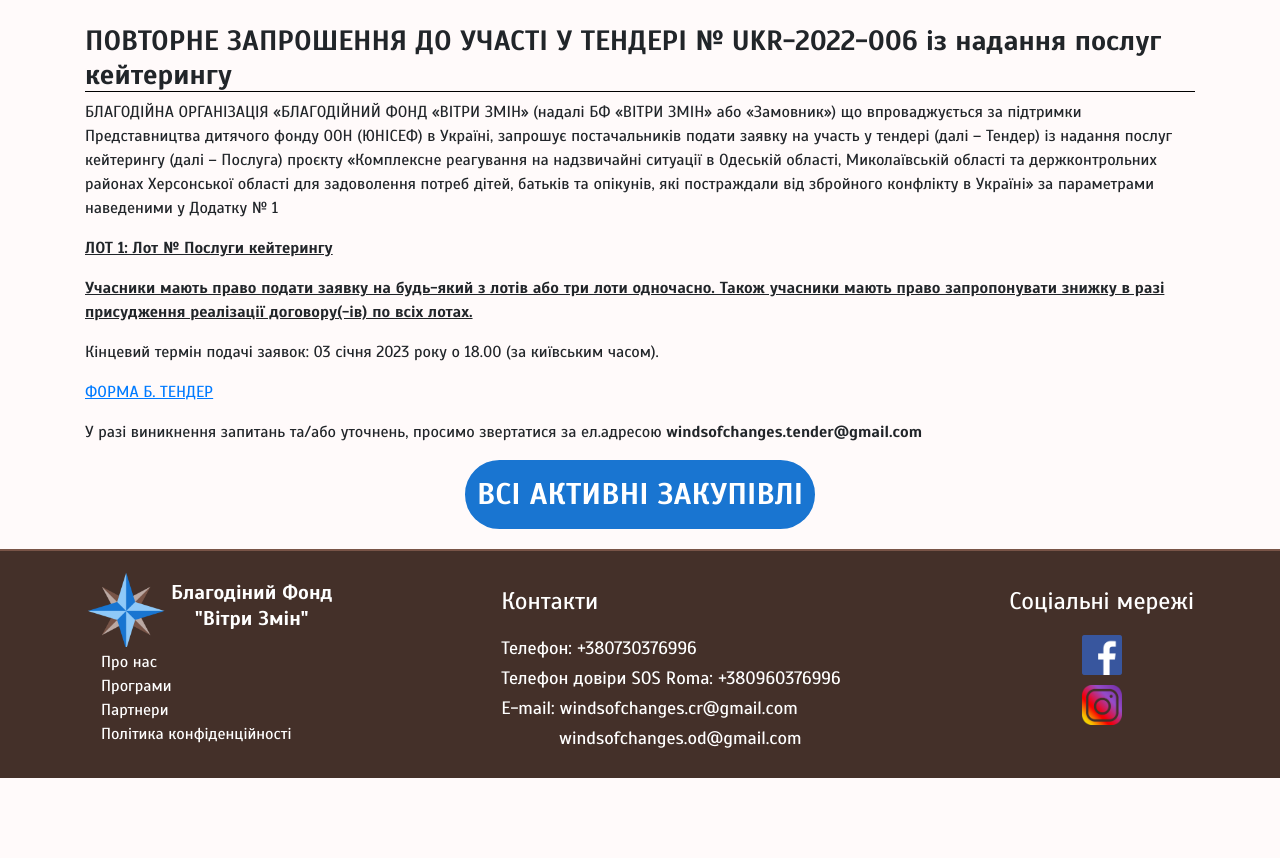
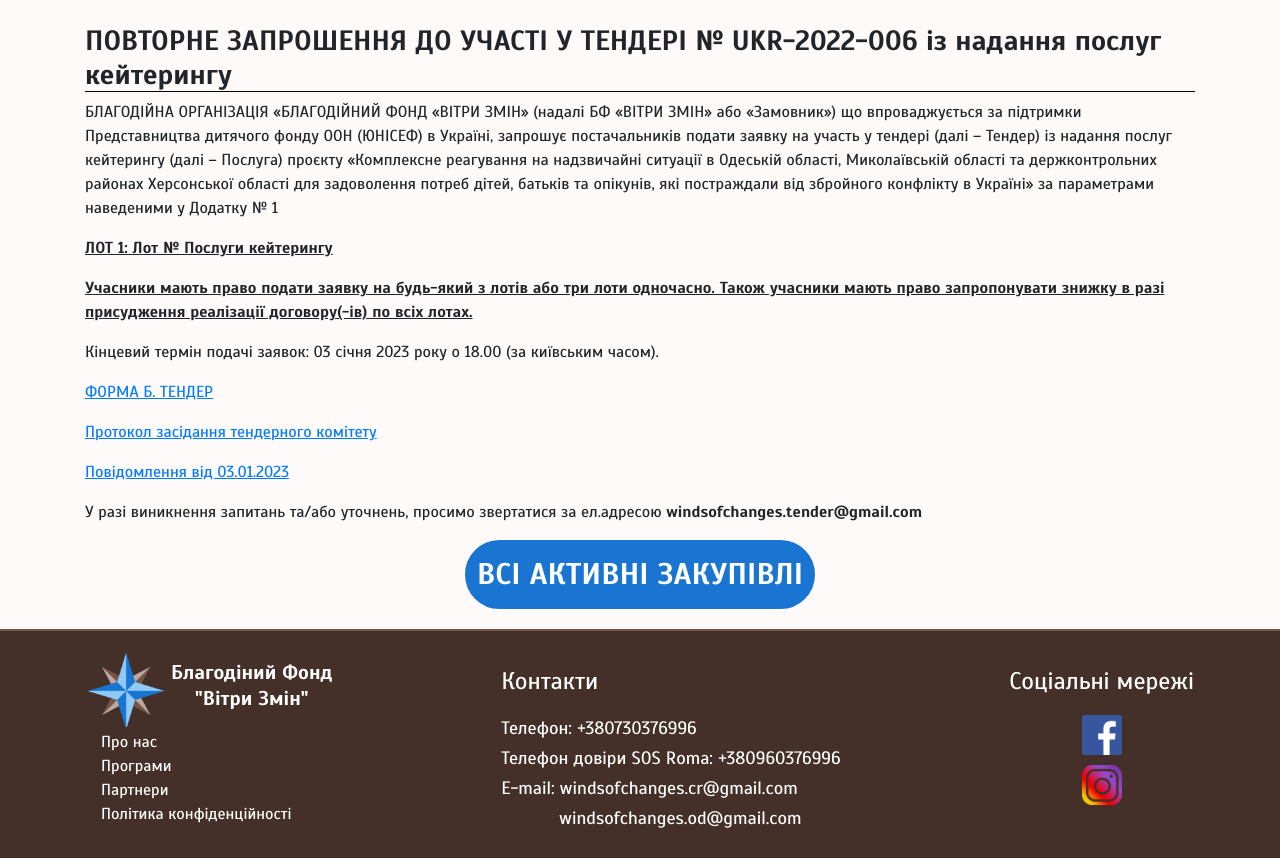
Before and after one commit to StChyrkov/winds, a Yii app: template views/site/purchase-6.php in a window 1280 px wide. Shown: the part 243-1101 px from the top of the page. Before the commit the page ends 1021 px from the top, so only its background shows below. Run offline with PHP 8.4 and a stand-in for Yii, Linux system fonts and the light colour scheme; the template is opened without the code that fills it, so the values that code supplies are empty; some libraries are stand-ins or nearby versions.

Commit message:
purchase 06 changes

```diff
--- a/views/site/purchase-6.php
+++ b/views/site/purchase-6.php
@@ -20,6 +20,8 @@
         <p><b><span class="border-low-text">Учасники мають право подати заявку на будь-який з лотів або три лоти одночасно. Також учасники мають право запропонувати знижку в разі присудження реалізації договору(-ів) по всіх лотах.</span></b></p>
         <p>Кінцевий термін подачі заявок: 03 сiчня 2023 року о 18.00 (за київським часом).</p>
         <p><a href="https://docs.google.com/document/d/1PrMmTAg5B_DLkXaYPUL-F7v7HnveH8qi/edit" class="link border-low-text" target="_blank">ФОРМА Б. ТЕНДЕР</a></p>
+        <p><a href="../pdf/purchase06-protocol.pdf" class="link border-low-text" target="_blank">Протокол засiдання тендерного комiтету</a></p>
+        <p><a href="../pdf/purchase06-message-03.01.2023.pdf" class="link border-low-text" target="_blank">Повiдомлення вiд 03.01.2023</a></p>
         <p>У разі виникнення запитань та/або уточнень, просимо звертатися за ел.адресою <b>windsofchanges.tender@gmail.com</b></p>
         <div class="flex-container disp-center">
             <a href="active-purchases" class="link more-button button-blue">ВСІ АКТИВНІ ЗАКУПІВЛІ</a>
```
Also changed, not shown: 2 other files.
